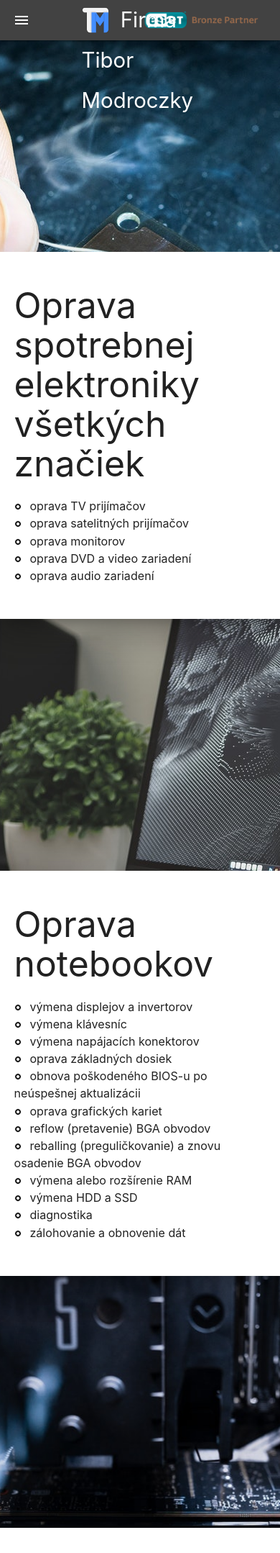
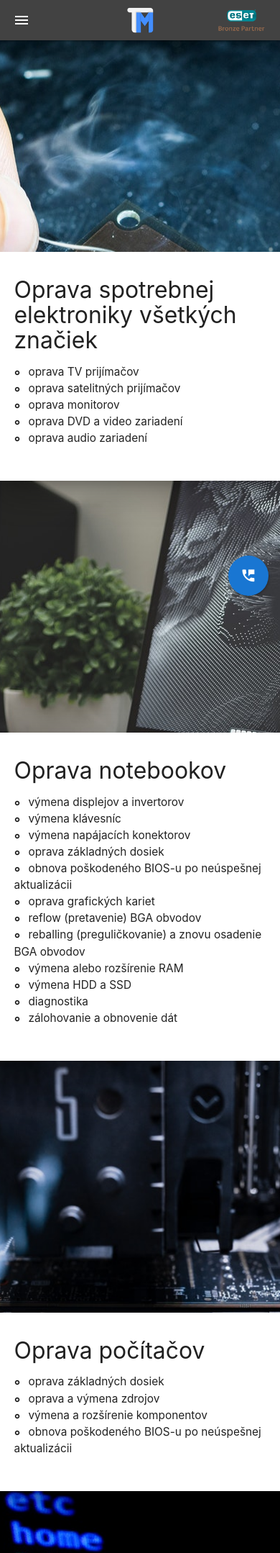
Before and after one commit to vktr274/firma-tibor-modroczky, a Flask app: page / in a window 390 px wide. Shown: the top 2158 px of the page at 72% size. Run offline with Flask 2, Linux system fonts and the light colour scheme; some libraries are stand-ins or nearby versions.

Commit message:
fixed responsiveness

```diff
--- a/src/templates/index.html
+++ b/src/templates/index.html
@@ -34,11 +34,11 @@
         </div>
         <div class="section white z-depth-5">
             <div class="row container">
-                {% if request.MOBILE %}
-                <h4 class="header">{{ key }}</h4>
-                {% else %}
-                <h2 class="header">{{ key }}</h2>
-                {% endif %}
+                <!-- Mobile header -->
+                <h4 class="header hide-on-med-and-up">{{ key }}</h4>
+                <!--- Tablet and Desktop header -->
+                <h2 class="header hide-on-small-only">{{ key }}</h2>
+                <!-- end-->
                 <p class="grey-text text-darken-3 lighten-3">
                     <ul>
                         {% for item in value['items'] %}
@@ -47,23 +47,7 @@
                                 class="responsive-size"
                                 src="{{ url_for('static', filename='circle.png') }}"
                             />
-                            {% if request.MOBILE %}
-                            <style>
-                                img.responsive-size {
-                                    height: 8px;
-                                    width: 8px;
-                                }
-                            </style>
-                            <span style="padding-left: 8px; font-size: 110%;">{{ item }}</span>
-                            {% else %}
-                            <style>
-                                img.responsive-size {
-                                    height: 10px;
-                                    width: 10px;
-                                }
-                            </style>
-                            <span style="padding-left: 8px; font-size: 115%;">{{ item }}</span>
-                            {% endif %}
+                            <span class="action-item">{{ item }}</span>
                         </li>
                         {% endfor %}
                     </ul>
@@ -73,9 +57,10 @@
     </div>
     {% endfor %}
 
-    {% if request.MOBILE %}
+    <!-- Mobile and Tablet action buttons -->
+    <div class="hide-on-large-only">
         <div
-        id="fab"
+            id="fab-mobile-tablet"
             class="fixed-action-btn"
             style="display:none; bottom: 88px; right: 28px;"
         >
@@ -97,10 +82,11 @@
                 <i class="material-icons">perm_phone_msg</i>
             </a>
         </div>
-    {% else %}
+    </div>
+    <!-- Desktop action button -->
     <div
-        id="fab"
-        class="fixed-action-btn"
+        id="fab-desktop"
+        class="fixed-action-btn hide-on-med-and-down"
         style="display:none;"
     >
         <a
@@ -112,7 +98,7 @@
             <i class="material-icons">arrow_upward</i>
         </a>
     </div>
-    {% endif %}
+    <!-- end -->
 </main>
 {% endblock %}
 
@@ -128,8 +114,8 @@
                         src="https://www.openstreetmap.org/export/embed.html?bbox=17.219,47.784,18.268,48.54&layer=mapnik&marker=48.164536066774424,17.743565037899195">
                     </iframe>
                     <span class="card-title" style="padding-top: 16px;">Kontaktné informácie</span>
-                    {% if not request.MOBILE %}
-                    <div class="row valign-wrapper">
+                    <!-- Desktop ad Tablet contact -->
+                    <div class="row valign-wrapper hide-on-small-only">
                         <div class="col s6">
                             <div class="container center-align">
                                 <i class="material-icons">pin_drop</i>
@@ -178,8 +164,8 @@
                             </div>
                         </div>
                     </div>
-                    {% else %}
-                    <div>
+                    <!--  Mobile contact -->
+                    <div class="hide-on-med-and-up">
                         <div class="container">
                             <div>
                                 <p>Firma Tibor Modroczky</p>
@@ -221,7 +207,7 @@
                             </p>
                         </div>
                     </div>
-                    {% endif %}
+                    <!-- end -->
                 </div>
                 <div class="card-action">
                     <a
@@ -270,15 +256,23 @@
     </div>
     <div class="footer-copyright grey darken-3">
         <div class="container center-align">
+            <!-- Desktop only -->
             <span
-                class="{{ 'left' if not request.MOBILE }}"
-                style="display: inline-block;"
+                class="left hide-on-med-and-down"
             >
                 © 2022 Viktor Modroczký
             </span>
+            <!-- Mobile and Tablet -->
+            <p
+                class="hide-on-large-only"
+                style="margin: 0; padding: 0;"
+            >
+                © 2022 Viktor Modroczký
+            </p>
+            <!-- end -->
+            <!-- Desktop only -->
             <span
-                class="{{ 'right' if not request.MOBILE }}"
-                style="display: inline-block;"
+                class="right hide-on-med-and-down"
             >
                 Made with
                 <a
@@ -299,6 +293,31 @@
                     Materialize
                 </a>
             </span>
+            <!-- Mobile and Tablet -->
+            <p
+                class="hide-on-large-only"
+                style="margin: 0; padding: 0;"
+            >
+                Made with
+                <a
+                    href="https://palletsprojects.com/p/flask/"
+                    class="blue-text text-lighten-4"
+                    target="_blank"
+                    rel="noopener noreferrer"
+                >
+                    Flask
+                </a>
+                and
+                <a
+                    href="https://materializecss.com/"
+                    class="blue-text text-lighten-4"
+                    target="_blank"
+                    rel="noopener noreferrer"
+                >
+                    Materialize
+                </a>
+            </p>
+            <!-- end -->
         </div>
     </div>
 </footer>
@@ -312,6 +331,14 @@
     nav {
         width: calc(100% - 300px);
     }
+    img.responsive-size {
+        height: 10px;
+        width: 10px;
+    }
+    span.action-item {
+        padding-left: 8px;
+        font-size: 115%;
+    }
     @media only screen and (max-width : 992px) {
         header, main, footer {
             padding-left: 0;
@@ -321,6 +348,14 @@
         }
         .parallax-container {
             height: 350px;
+        }
+        img.responsive-size {
+            height: 8px;
+            width: 8px;
+        }
+        span.action-item {
+            padding-left: 8px;
+            font-size: 110%;
         }
     }
     .footer-logo {
@@ -403,10 +438,12 @@
 
     $(window).scroll(function() {
         if ($(this).scrollTop() == 0) {
-            $('#fab').stop().fadeOut(350)
+            $('#fab-mobile-tablet').stop().fadeOut(350)
+            $('#fab-desktop').stop().fadeOut(350)
         }
         else {
-            $('#fab').fadeIn(350)
+            $('#fab-mobile-tablet').fadeIn(350)
+            $('#fab-desktop').fadeIn(350)
         }
     });
 </script>
--- a/src/templates/layout.html
+++ b/src/templates/layout.html
@@ -42,9 +42,9 @@
                                 style="height: 70%;"
                             >
                         </i>
-                        {% if not request.MOBILE %}
-                        <span>Firma Tibor Modroczky</span>
-                        {% endif %}
+                        <!-- Desktop only -->
+                        <span class="hide-on-med-and-down">Firma Tibor Modroczky</span>
+                        <!-- end -->
                     </a>
                     <a
                         href="https://www.eset.com/sk/"
@@ -53,11 +53,21 @@
                         rel="noopener noreferrer"
                     >
                         <i class="valign-wrapper">
+                            <!-- Desktop only -->
                             <img
-                                src="{{ url_for('static', filename='bronze_partner_navbar_sm.png') if request.MOBILE else url_for('static', filename='bronze_partner_navbar.png') }}"
+                                src="{{ url_for('static', filename='bronze_partner_navbar.png') }}"
                                 alt="Eset Logo"
                                 style="height: 100%;"
+                                class="hide-on-med-and-down"
                             >
+                            <!-- Mobile and Tablet -->
+                            <img
+                                src="{{ url_for('static', filename='bronze_partner_navbar_sm.png') }}"
+                                alt="Eset Logo"
+                                style="height: 100%;"
+                                class="hide-on-large-only"
+                            >
+                            <!-- end -->
                         </i>
                     </a>
                 </div>
```
Lines whose indentation alone changed are shown as unchanged.
